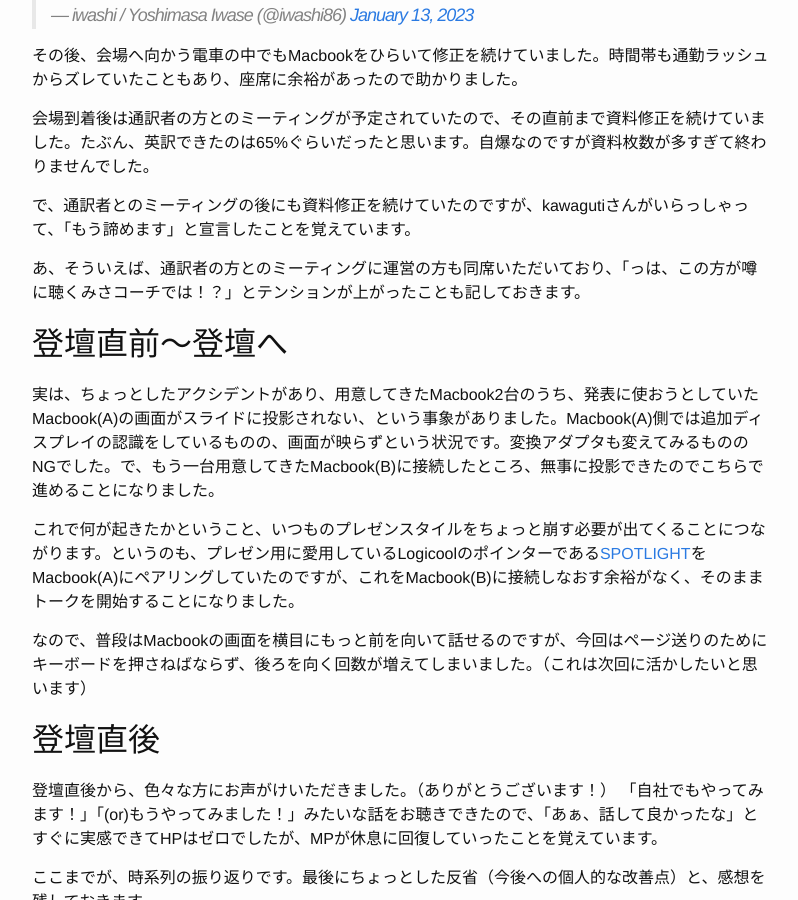
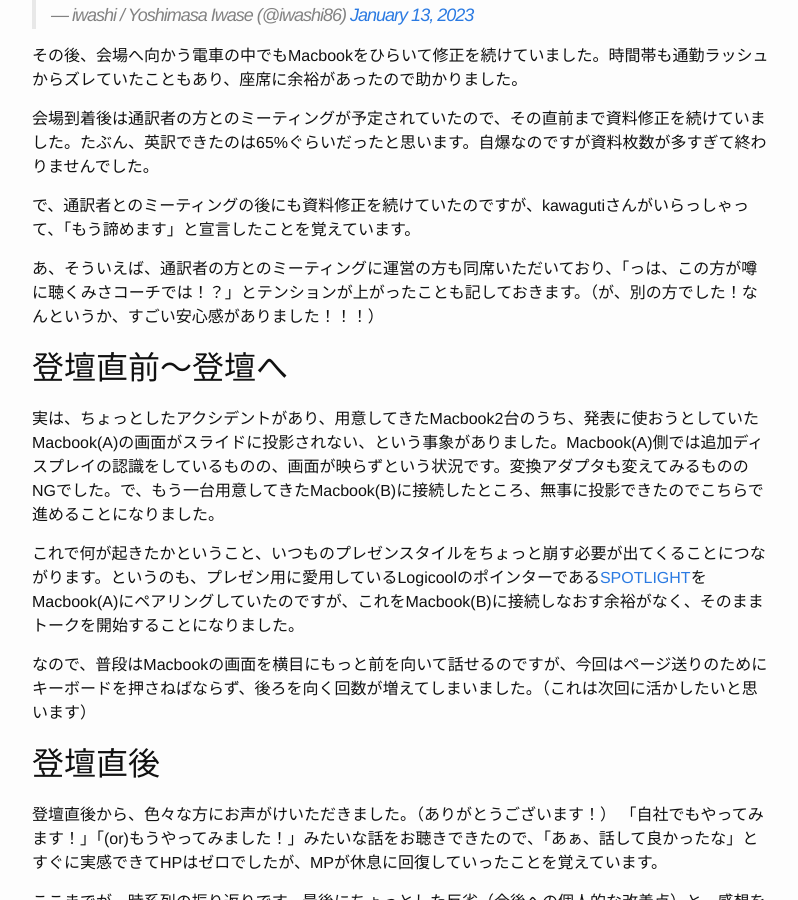
Before and after one commit to iwashi/iwashi.github.io, a Jekyll site: the page built from _posts/2023-01-21-2023-RSGT2023.md, in a window 1280 px wide and 900 px high, scrolled down 2769 px. Shown: the whole window, without its empty margins (238-1036 px from the left). Built offline with Jekyll 4.4.1, drawn with Linux system fonts in a browser that asks for light colours; comment, search, counter and statistics services are not loaded.

Commit message:
Update 2023-01-21-2023-RSGT2023.md

```diff
--- a/_posts/2023-01-21-2023-RSGT2023.md
+++ b/_posts/2023-01-21-2023-RSGT2023.md
@@ -78,7 +78,7 @@ Day2から帰宅後に個人として時間の取れる22:00〜ぐらいから
 
 で、通訳者とのミーティングの後にも資料修正を続けていたのですが、kawagutiさんがいらっしゃって、「もう諦めます」と宣言したことを覚えています。
 
-あ、そういえば、通訳者の方とのミーティングに運営の方も同席いただいており、「っは、この方が噂に聴くみさコーチでは！？」とテンションが上がったことも記しておきます。
+あ、そういえば、通訳者の方とのミーティングに運営の方も同席いただいており、「っは、この方が噂に聴くみさコーチでは！？」とテンションが上がったことも記しておきます。（が、別の方でした！なんというか、すごい安心感がありました！！！）
 
 ## 登壇直前〜登壇へ
 
```
